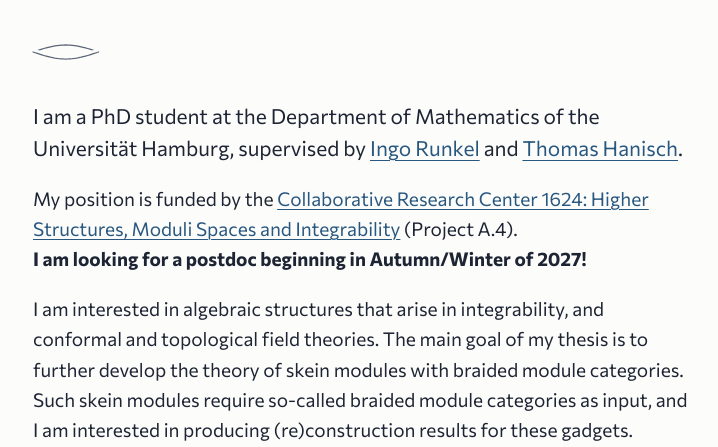
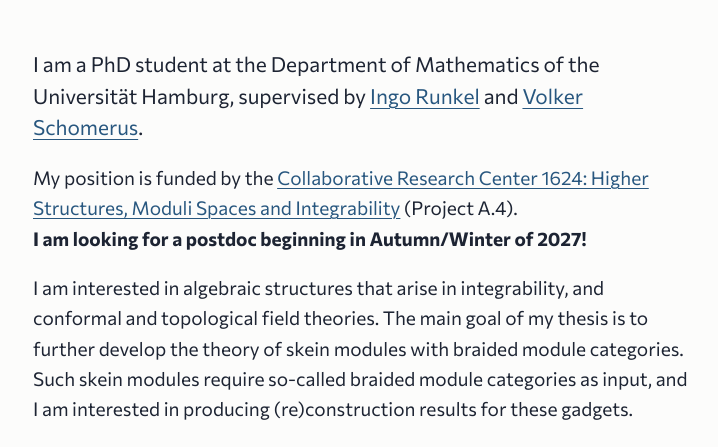
Before and after one commit to TylerFranke/TylerFranke.github.io, a Jekyll site: the page built from index.html, in a window 1280 px wide and 900 px high, cut to the strip 453-900 px from the top of the window. Shown: the whole strip, without its empty margins (279-997 px from the left). Built offline with Jekyll 4.4.1, drawn with Linux system fonts in a browser that asks for light colours.

Commit message:
Remove SVG and update PhD supervisor details
Removed SVG graphics and updated supervisor information.

```diff
--- a/index.html
+++ b/index.html
@@ -44,16 +44,8 @@ layout: default
     </div>
   </section>
 
-  <div class="wrap braid" aria-hidden="true">
-    <svg viewBox="0 0 1200 24" preserveAspectRatio="none" focusable="false">
-      <polyline class="under" points="0,12.00 4,11.27 8,10.54 12,9.84 16,9.15 20,8.50 24,7.89 28,7.32 32,6.80 36,6.34 40,5.94 44,5.61 48,5.34 52,5.15 56,5.04 60,5.00 64,5.04 68,5.15 72,5.34 76,5.61 80,5.94 84,6.34 88,6.80 92,7.32 96,7.89 100,8.50 104,9.15 108,9.84 112,10.54 116,11.27 120,12.00"></polyline>
-      <polyline class="halo" points="0,12.00 4,12.73 8,13.46 12,14.16 16,14.85 20,15.50 24,16.11 28,16.68 32,17.20 36,17.66 40,18.06 44,18.39 48,18.66 52,18.85 56,18.96 60,19.00 64,18.96 68,18.85 72,18.66 76,18.39 80,18.06 84,17.66 88,17.20 92,16.68 96,16.11 100,15.50 104,14.85 108,14.16 112,13.46 116,12.73 120,12.00"></polyline>
-      <polyline class="over" points="0,12.00 4,12.73 8,13.46 12,14.16 16,14.85 20,15.50 24,16.11 28,16.68 32,17.20 36,17.66 40,18.06 44,18.39 48,18.66 52,18.85 56,18.96 60,19.00 64,18.96 68,18.85 72,18.66 76,18.39 80,18.06 84,17.66 88,17.20 92,16.68 96,16.11 100,15.50 104,14.85 108,14.16 112,13.46 116,12.73 120,12.00"></polyline>
-    </svg>
-  </div>
-
   <section class="wrap" id="about" aria-label="About">
-    <p class="lede">I am a PhD student at the Department of Mathematics of the Universität Hamburg, supervised by <a href="https://www.math.uni-hamburg.de/home/runkel/">Ingo Runkel</a> and <a href="https://www.uni-muenster.de/MathematikAGBouw/personen/hanisch.html">Thomas Hanisch</a>.</p>
+    <p class="lede">I am a PhD student at the Department of Mathematics of the Universität Hamburg, supervised by <a href="https://www.math.uni-hamburg.de/home/runkel/">Ingo Runkel</a> and <a href="https://www.desy.de/about_desy/lead_scientists/volker_schomerus/index_eng.html">Volker Schomerus</a>.</p>
     My position is funded by the <a href="https://www.sfb1624.uni-hamburg.de/">Collaborative Research Center 1624: Higher Structures, Moduli Spaces and Integrability</a> (Project A.4).
     <p><strong>I am looking for a postdoc beginning in Autumn/Winter of 2027!</strong></p>
     <p>I am interested in algebraic structures that arise in integrability, and conformal and topological field theories. The main goal of my thesis is to further develop the theory of skein modules with braided module categories. Such skein modules require so-called braided module categories as input, and I am interested in producing (re)construction results for these gadgets.</p>
```
